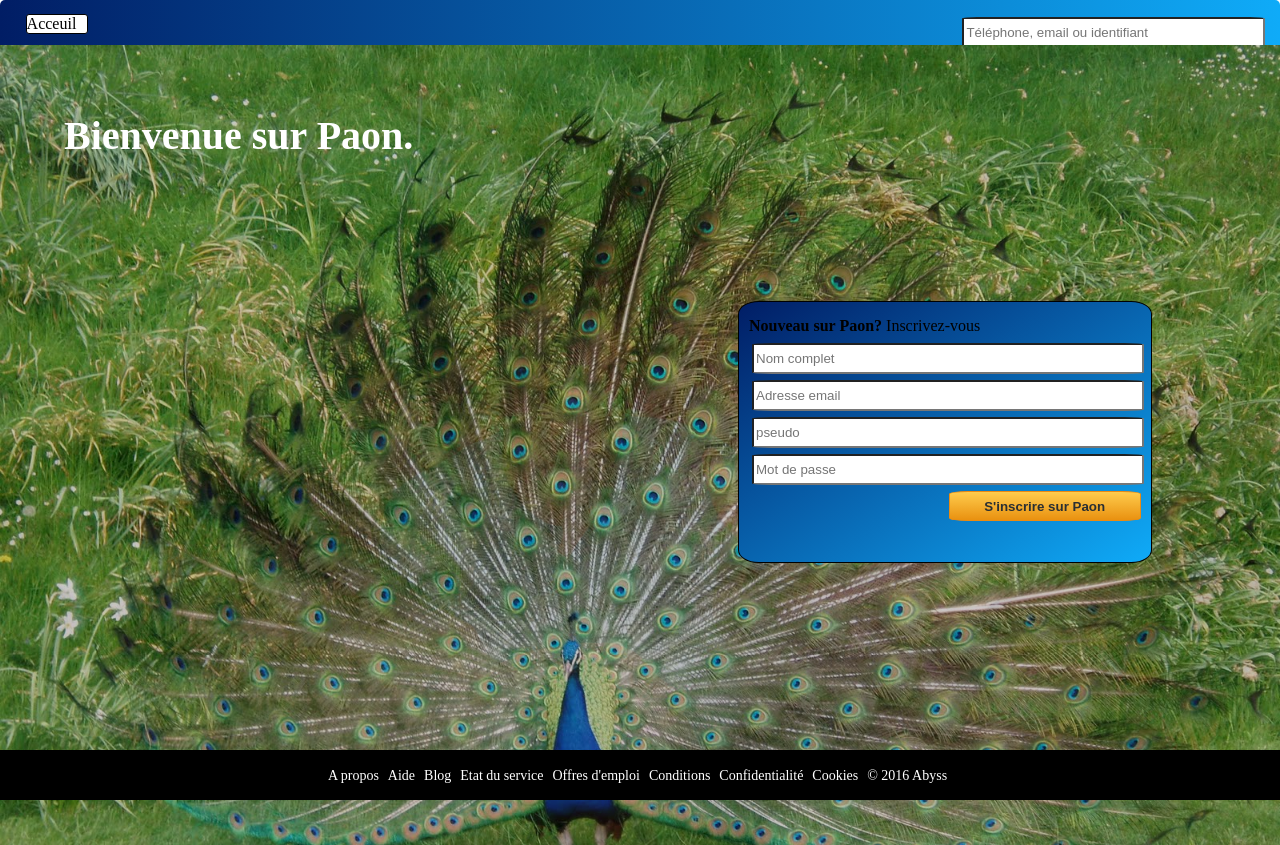
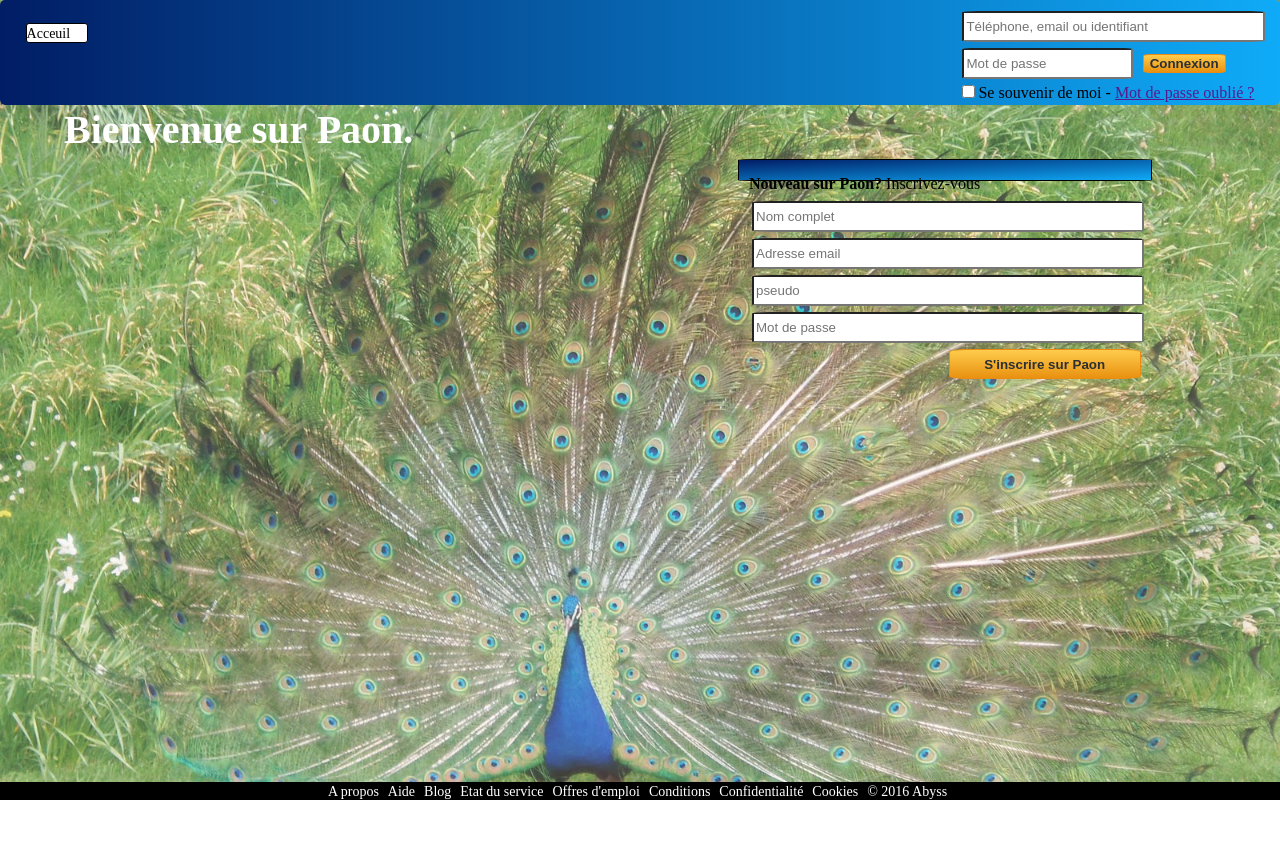
Before and after one commit to project-paon/paon, a PHP site: page /Front/index.html in a window 1280 px wide. After the commit the page ends 800 px from the top, so only its background shows below. Run offline with PHP 8.4, Linux system fonts and the light colour scheme.

Commit message:
avancement

```diff
--- a/Front/css/style.css
+++ b/Front/css/style.css
@@ -33,7 +33,7 @@ nav {
   color: black;
   list-style-type: none;
   width: 100%;
-  height: 60px;
+  height: 100px;
   border-radius: 5px;
 }
 
@@ -45,6 +45,8 @@ nav {
   background: white;
   border: 1px solid black;
   border-radius: 3px;
+  margin-left: auto;
+  margin-right: auto;
 }
 .menu {
   position: absolute;
@@ -72,7 +74,7 @@ li a {
 .lang {
   position: absolute;
   right: 2%;
-  top: 22%;
+  top: 8%;
 }
 .container {
   margin-left: auto;
@@ -110,7 +112,7 @@ li a {
   position: absolute;
   width: 45%;
   left: 5%;
-  top: 5%;
+  top: 30%;
   color: white;
   font-size: 20px;
 }
@@ -121,6 +123,7 @@ h1 {
   font-size: 40px;
 }
 .form2 {
+  margin-top: 80px;
   padding: 10px;
   position: absolute;
   background: linear-gradient(to bottom right, #011D65, #0FABF8);
@@ -150,6 +153,15 @@ h1 {
   border: 1px #ec8b11 solid;
   height: 30px;
   width: 50%;
+  font-weight: bold;
+  background-image: linear-gradient(#ffcc4d, #e99110);
+}
+#connexion{
+  color: #292f33;
+  background-color: #e99110;
+  border-radius: 10%;
+  box-sizing: border-box;
+  border: 1px #ec8b11 solid;
   font-weight: bold;
   background-image: linear-gradient(#ffcc4d, #e99110);
 }
@@ -183,5 +195,8 @@ ul li {
 ul li a {
   color: white;
 }
+header{
+  position:
+}
 
 /*Css Anthony*/
--- a/Front/index.html
+++ b/Front/index.html
@@ -6,6 +6,16 @@
     <link rel="stylesheet" type="text/css" href="css/style.css"/>
   </head>
   <body>
+    <ul class="slideshow">
+  <li>
+    <span></span>
+  </li>
+  <li>
+    <span></span>
+  </li>
+  <li>
+    <span></span>
+  </li>
     <header>
       <nav>
         <div class="menu">
@@ -17,7 +27,7 @@
           <form>
             <input class="inputext" type="text" placeholder="Téléphone, email ou identifiant"></br>
             <input id="rekt" type="password" placeholder="Mot de passe">
-            <input type="submit" value="Connexion"></br>
+            <input id="connexion" type="submit" value="Connexion"></br>
             <input type="checkbox">Se souvenir de moi -
             <a href="">Mot de passe oublié ?</a>
           </form>
@@ -26,11 +36,6 @@
       </nav>
     </header>
     <div class="container">
-      <ul class="slideshow">
-        <li><span></span></li>
-        <li><span></span></li>
-        <li><span></span></li>
-      </ul>
       <div class="description">
         <h1>Bienvenue sur Paon.</h1>
         <p></p>
@@ -64,5 +69,6 @@
         <li>© 2016 Abyss</li>
       </ul>
     </footer>
+  </ul>
   </body>
 </html>
```
Also changed, not shown: Front/script.js (deleted, +0 -8 lines).
